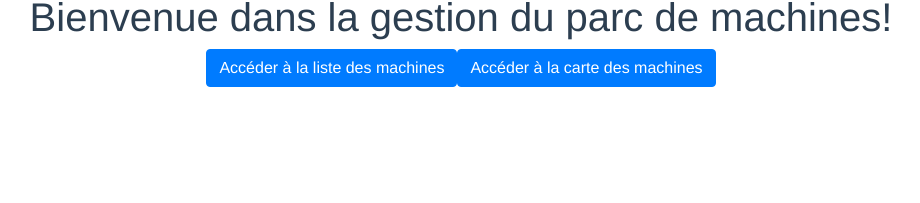
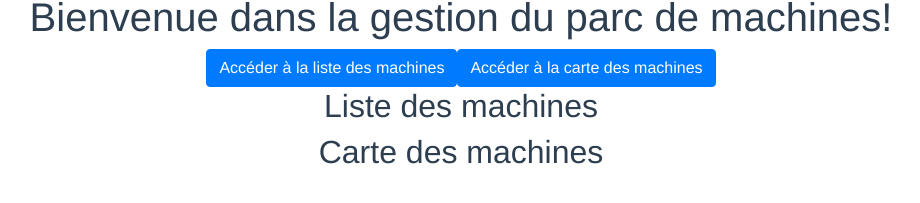
Before and after one commit to Geraud-Vercasson/AppGestionMachines, a Vue app: page / in a window 1280 px wide. Shown: the part 267-470 px from the top of the page, without its empty margins (179-1099 px from the left). Built offline with nearby package versions, Linux system fonts and the light colour scheme.

Commit message:
Ajout composants MachinesList et MachinesMap

```diff
--- a/src/App.vue
+++ b/src/App.vue
@@ -4,12 +4,18 @@
         <h1>{{ msg }}</h1>
         <button class="btn btn-primary" @click="onMachinesListClick">Accéder à la liste des machines</button>
         <button class="btn btn-primary" @click="onMapClick">Accéder à la carte des machines</button>
-
+        <machines-list/>
+        <machines-map/>
     </div>
 </template>
 
 <script>
+    import MachinesList from "./MachinesList.vue";
+    import MachinesMap from './MachinesMap.vue'
+
     export default {
+        components: {'MachinesList':MachinesList,
+                    'MachinesMap':MachinesMap},
         name: 'app',
         data() {
             return {
--- /dev/null
+++ b/src/MachinesList.vue
@@ -0,0 +1,13 @@
+<template>
+    <h2>Liste des machines</h2>
+</template>
+
+<script>
+    export default {
+        name: "machines-list"
+    }
+</script>
+
+<style scoped>
+
+</style>
--- /dev/null
+++ b/src/MachinesMap.vue
@@ -0,0 +1,13 @@
+<template>
+    <h2>Carte des machines</h2>
+</template>
+
+<script>
+    export default {
+        name: "machines-map"
+    }
+</script>
+
+<style scoped>
+
+</style>
```
Also changed, not shown: 1 other file (tests, documents, lock files or other folders).
